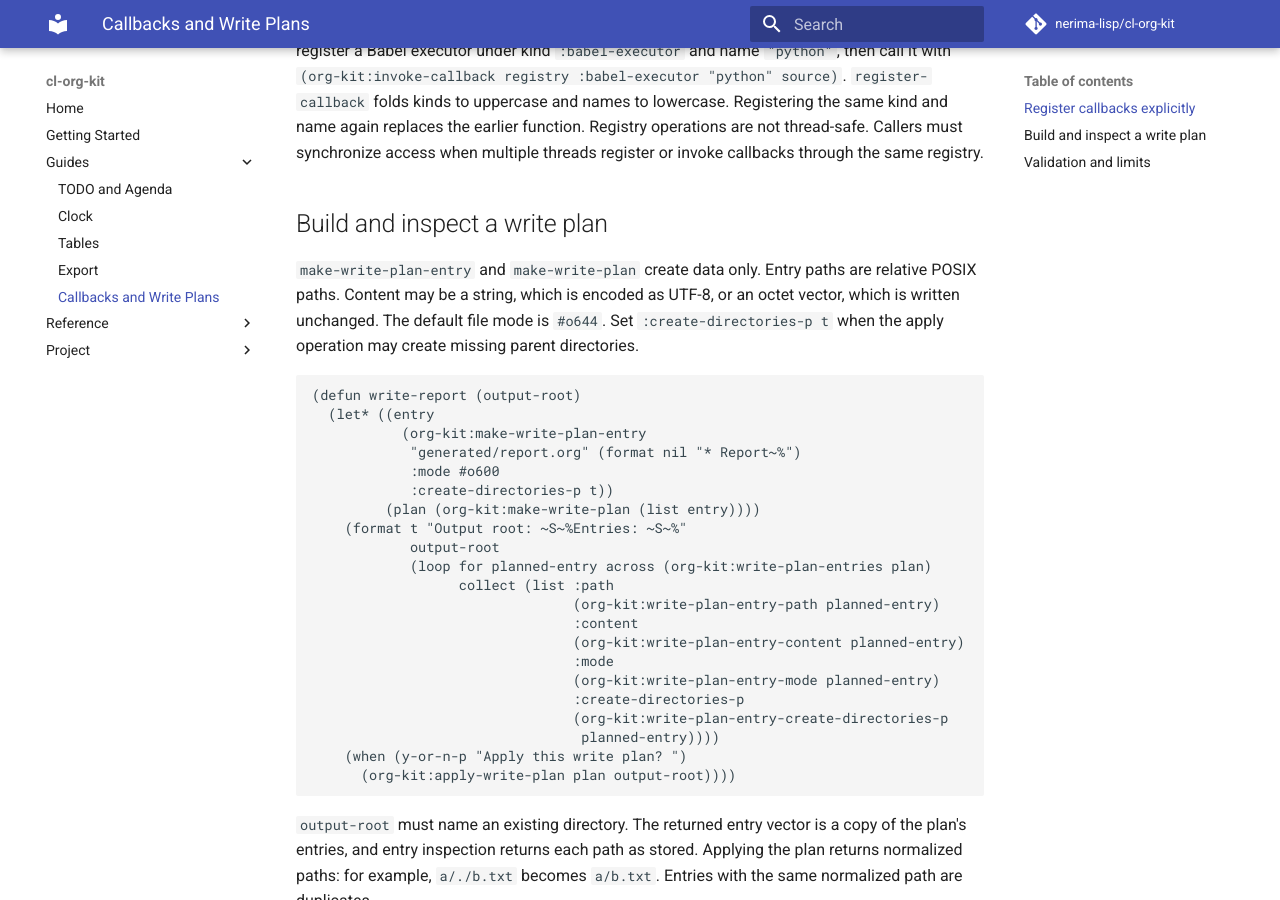
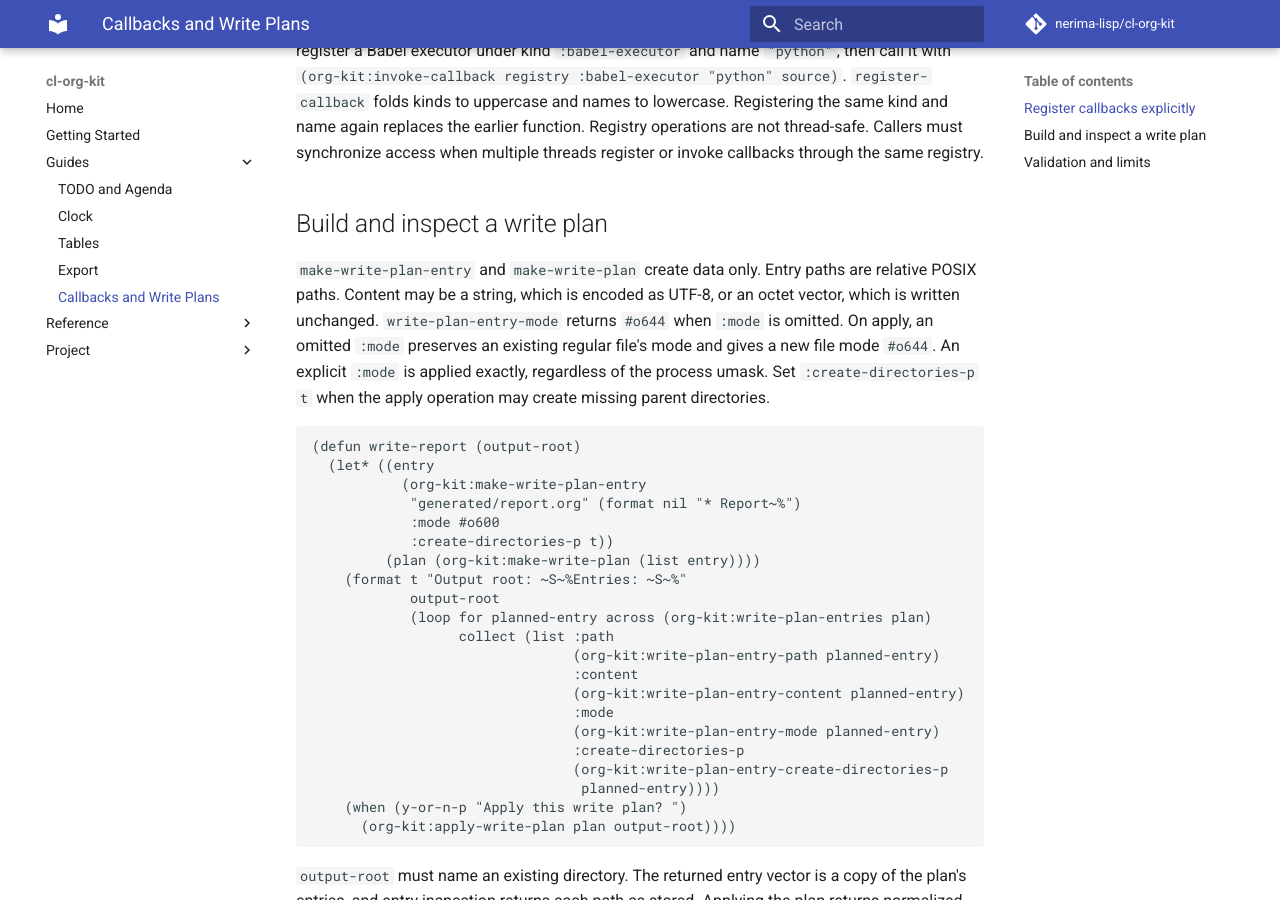
Before and after one commit to nerima-lisp/cl-org-kit, an MkDocs documentation site: the page built from docs/src/guides/callbacks-and-write-plans.md, in a window 1280 px wide and 900 px high, scrolled down 816 px. Built offline with MkDocs 1.6.1 and Material for MkDocs 9.7.7, drawn with Linux system fonts in a browser that asks for light colours; comment, search, counter and statistics services are not loaded.

Commit message:
fix(write-plan): preserve modes when mode is omitted

````diff
--- a/docs/src/guides/callbacks-and-write-plans.md
+++ b/docs/src/guides/callbacks-and-write-plans.md
@@ -28,7 +28,7 @@ threads register or invoke callbacks through the same registry.
 
 ## Build and inspect a write plan
 
-`make-write-plan-entry` and `make-write-plan` create data only. Entry paths are relative POSIX paths. Content may be a string, which is encoded as UTF-8, or an octet vector, which is written unchanged. The default file mode is `#o644`. Set `:create-directories-p t` when the apply operation may create missing parent directories.
+`make-write-plan-entry` and `make-write-plan` create data only. Entry paths are relative POSIX paths. Content may be a string, which is encoded as UTF-8, or an octet vector, which is written unchanged. `write-plan-entry-mode` returns `#o644` when `:mode` is omitted. On apply, an omitted `:mode` preserves an existing regular file's mode and gives a new file mode `#o644`. An explicit `:mode` is applied exactly, regardless of the process umask. Set `:create-directories-p t` when the apply operation may create missing parent directories.
 
 ```lisp
 (defun write-report (output-root)
````
Also changed, not shown: 3 other files.
